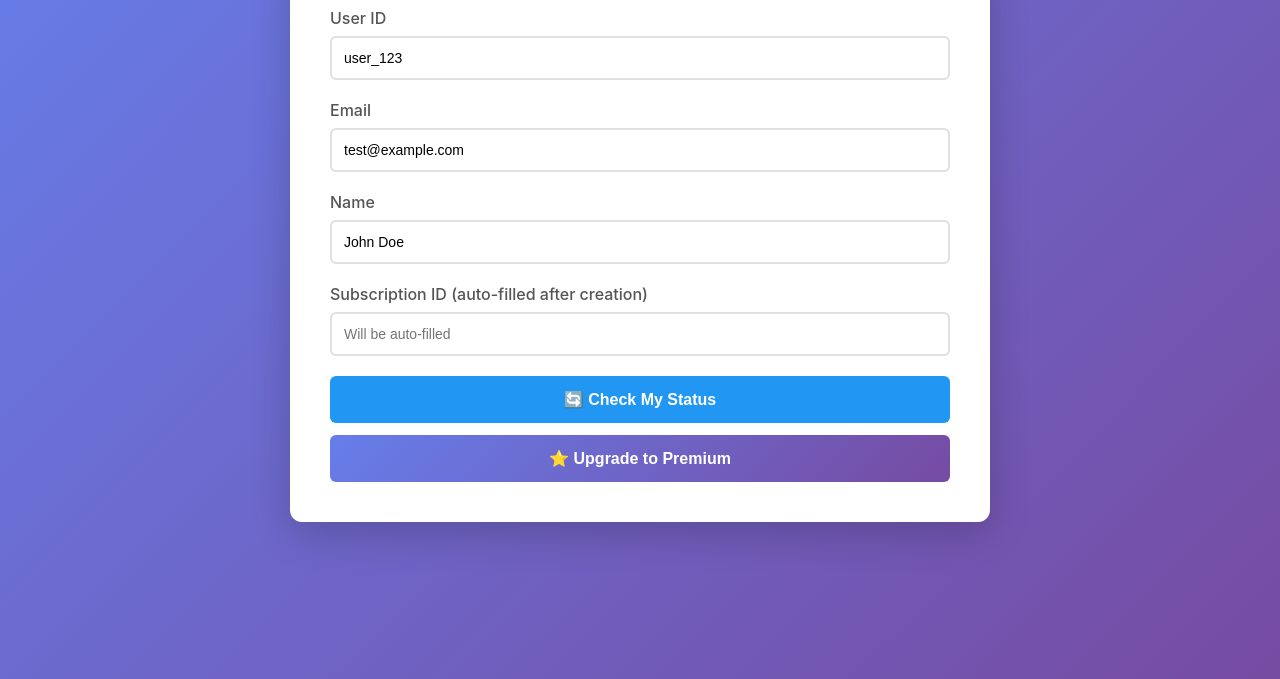
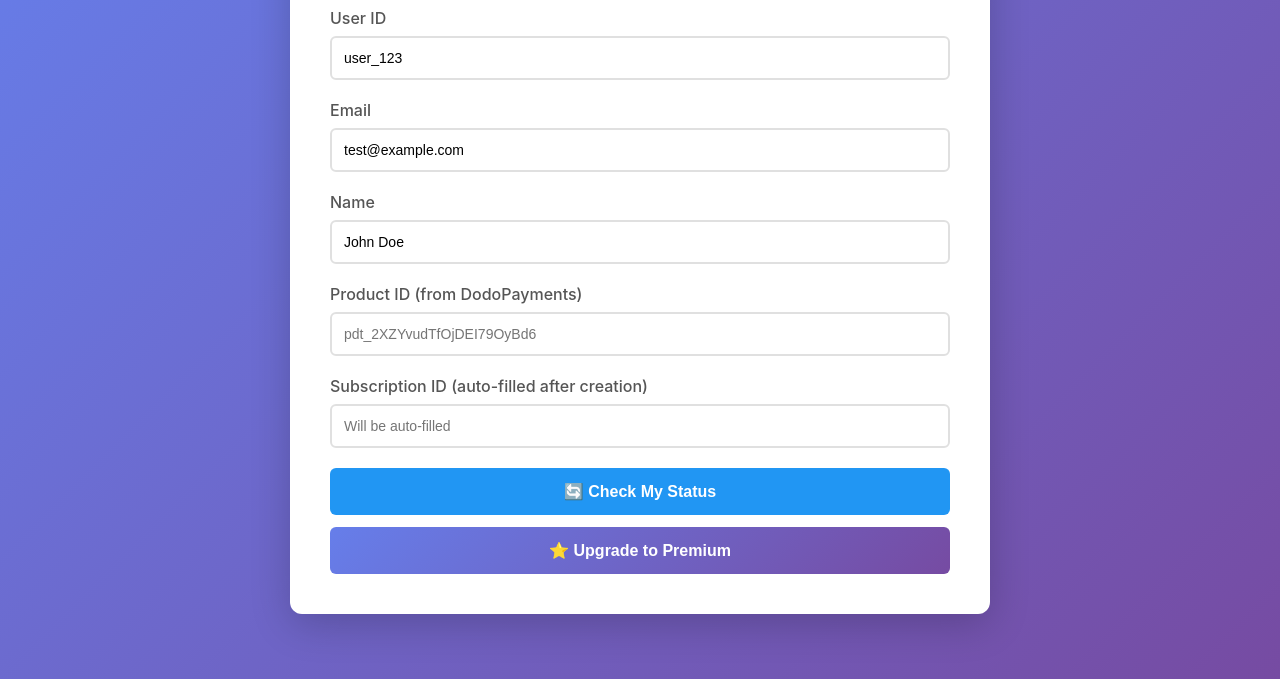
Before and after one commit to dev-wizible/dodopayment-test, a website: page public/index.html in a window 1280 px wide. Shown: the part 121-800 px from the top of the page. Drawn offline with Linux system fonts and the light colour scheme; no server answers.

Commit message:
Enhance subscription creation process: Added productId to the create-subscription API, enforcing its presence for successful requests. Updated frontend to include a field for Product ID input, improving user experience and ensuring necessary data is captured during subscription creation.

```diff
--- a/public/index.html
+++ b/public/index.html
@@ -259,6 +259,15 @@
       </div>
 
       <div class="form-group">
+        <label>Product ID (from DodoPayments)</label>
+        <input
+          type="text"
+          id="productId"
+          placeholder="pdt_2XZYvudTfOjDEI79OyBd6"
+        />
+      </div>
+
+      <div class="form-group">
         <label>Subscription ID (auto-filled after creation)</label>
         <input
           type="text"
```
Also changed, not shown: server.js (+10 -2 lines).
